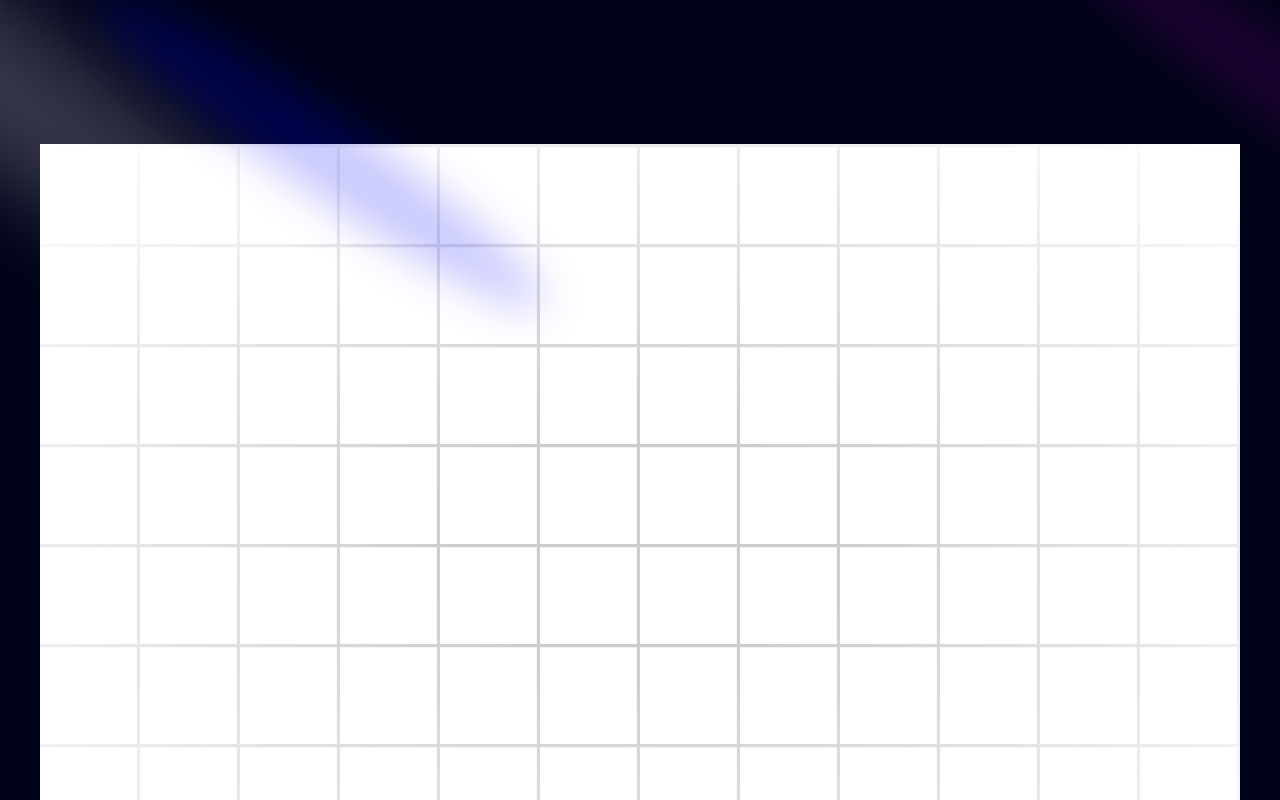
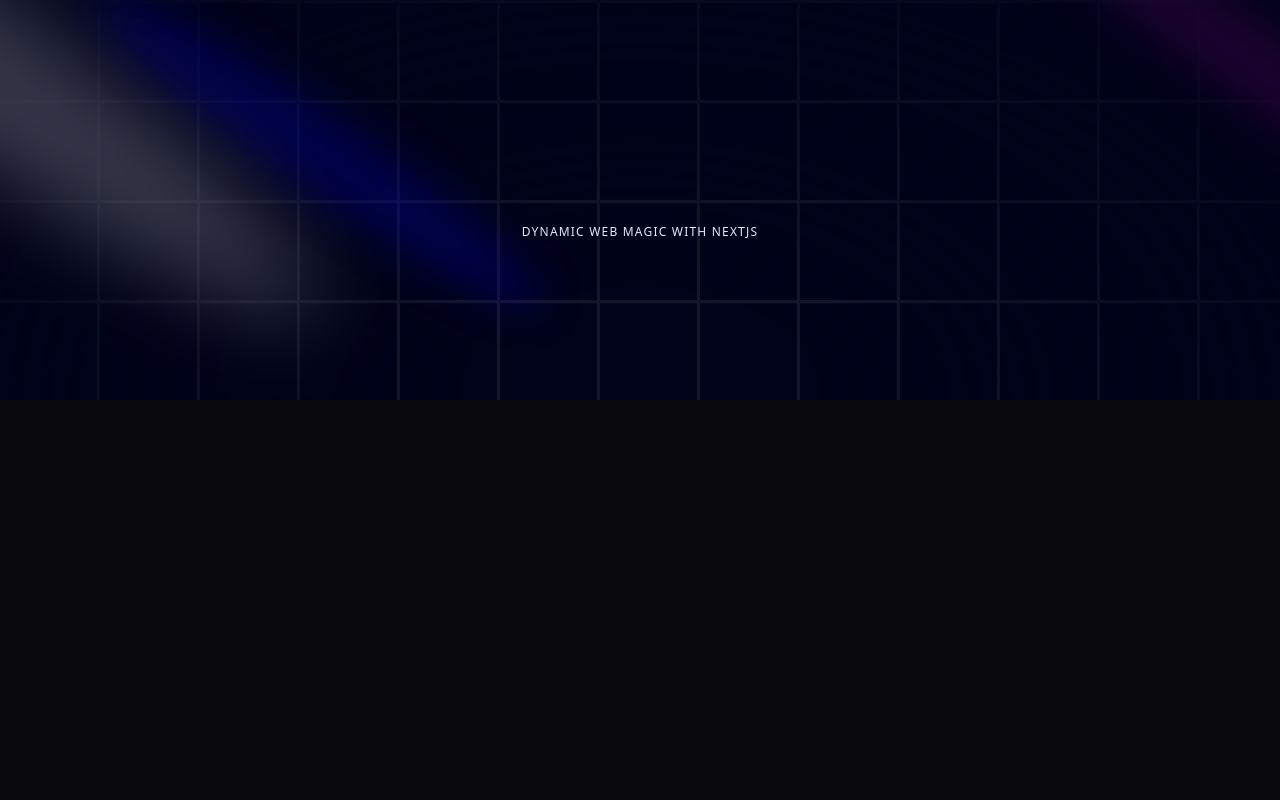
Before and after one commit to FlxBot001/p, a Next.js app: page / in a window 1280 px wide. Shown: the top 800 px of the page. Built offline with nearby package versions, Linux system fonts and the light colour scheme.

Commit message:
Updated grid and h2

```diff
--- a/app/layout.tsx
+++ b/app/layout.tsx
@@ -1,6 +1,7 @@
 import type { Metadata } from "next";
 import { Geist, Geist_Mono } from "next/font/google";
 import "./globals.css";
+import { ThemeProvider } from "./provider";
 
 const geistSans = Geist({
   variable: "--font-geist-sans",
@@ -27,7 +28,14 @@
       <body
         className={`${geistSans.variable} ${geistMono.variable} antialiased`}
       >
-        {children}
+        <ThemeProvider
+          attribute="class"
+          defaultTheme="dark"
+          enableSystem
+          disableTransitionOnChange
+        >
+          {children}
+        </ThemeProvider>
       </body>
     </html>
   );
--- /dev/null
+++ b/app/provider.tsx
@@ -0,0 +1,11 @@
+"use client"
+
+import * as React from "react"
+import { ThemeProvider as NextThemesProvider } from "next-themes"
+
+export function ThemeProvider({
+  children,
+  ...props
+}: React.ComponentProps<typeof NextThemesProvider>) {
+  return <NextThemesProvider {...props}>{children}</NextThemesProvider>
+}
--- a/components/Hero.tsx
+++ b/components/Hero.tsx
@@ -16,9 +16,17 @@
         <Spotlight className="top-28 left-80 w-[80vh] h-[50vh]" fill="blue" />
       </div>
 
-      <div className="h-screen w-full dark:bg-black-100 bg-white  dark:bg-grid-white/[0.3] bg-grid-black/[0.2] relative flex items-center justify-center">
+      <div className="h-screen w-full dark:bg-black-100 bg-white  dark:bg-grid-white/[0.08] bg-grid-black/[0.2] flex items-center justify-center absolute top-0 left-0">
         {/* Radial gradient for the container to give a faded look */}
         <div className="absolute pointer-events-none inset-0 flex items-center justify-center dark:bg-black-100 bg-white [mask-image:radial-gradient(ellipse_at_center,transparent_20%,black)]" />
+      </div>
+
+      <div className="flex justify-center relative my-20 z-10">
+        <div className="max-w-[89vw] md:max-w-2xl lg:max-w-[60vw] flex flex-col items-center justify-center">
+            <h2 className="uppercase tracking-widest text-xs text-center text-blue-100 max-w-80">
+                Dynamic Web Magic with NextJS
+            </h2>
+        </div>
       </div>
     </div>
   );
--- a/package.json
+++ b/package.json
@@ -13,8 +13,11 @@
     "framer-motion": "^11.13.5",
     "mini-svg-data-uri": "^1.4.4",
     "next": "15.1.0",
+    "next-themes": "^0.4.4",
     "react": "^19.0.0",
     "react-dom": "^19.0.0",
+    "react-element-to-jsx-string": "^15.0.0",
+    "react-icons": "^5.4.0",
     "tailwind-merge": "^2.5.5",
     "tailwindcss-animate": "^1.0.7"
   },
```
Also changed, not shown: 1 other file (tests, documents, lock files or other folders).
